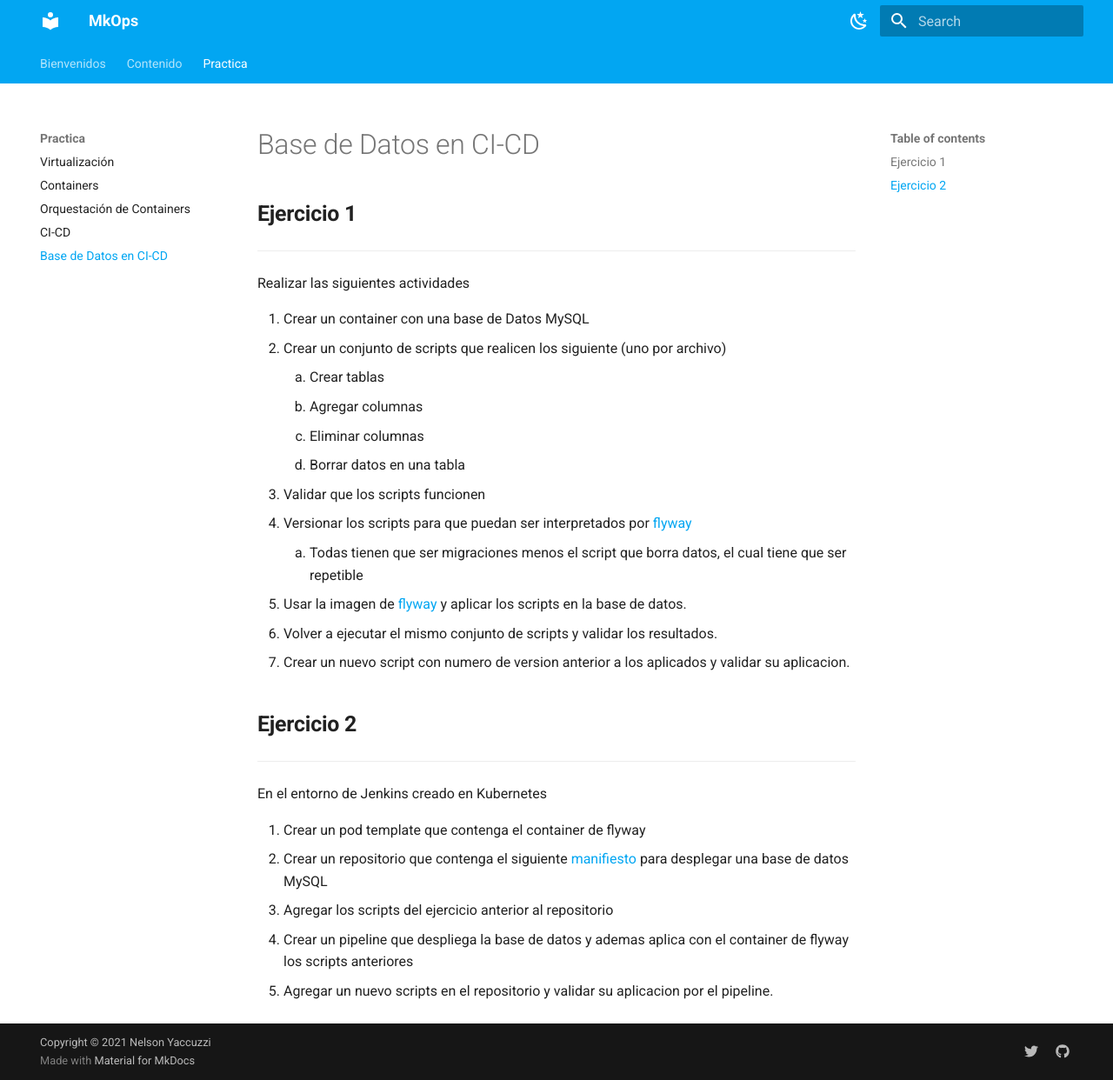
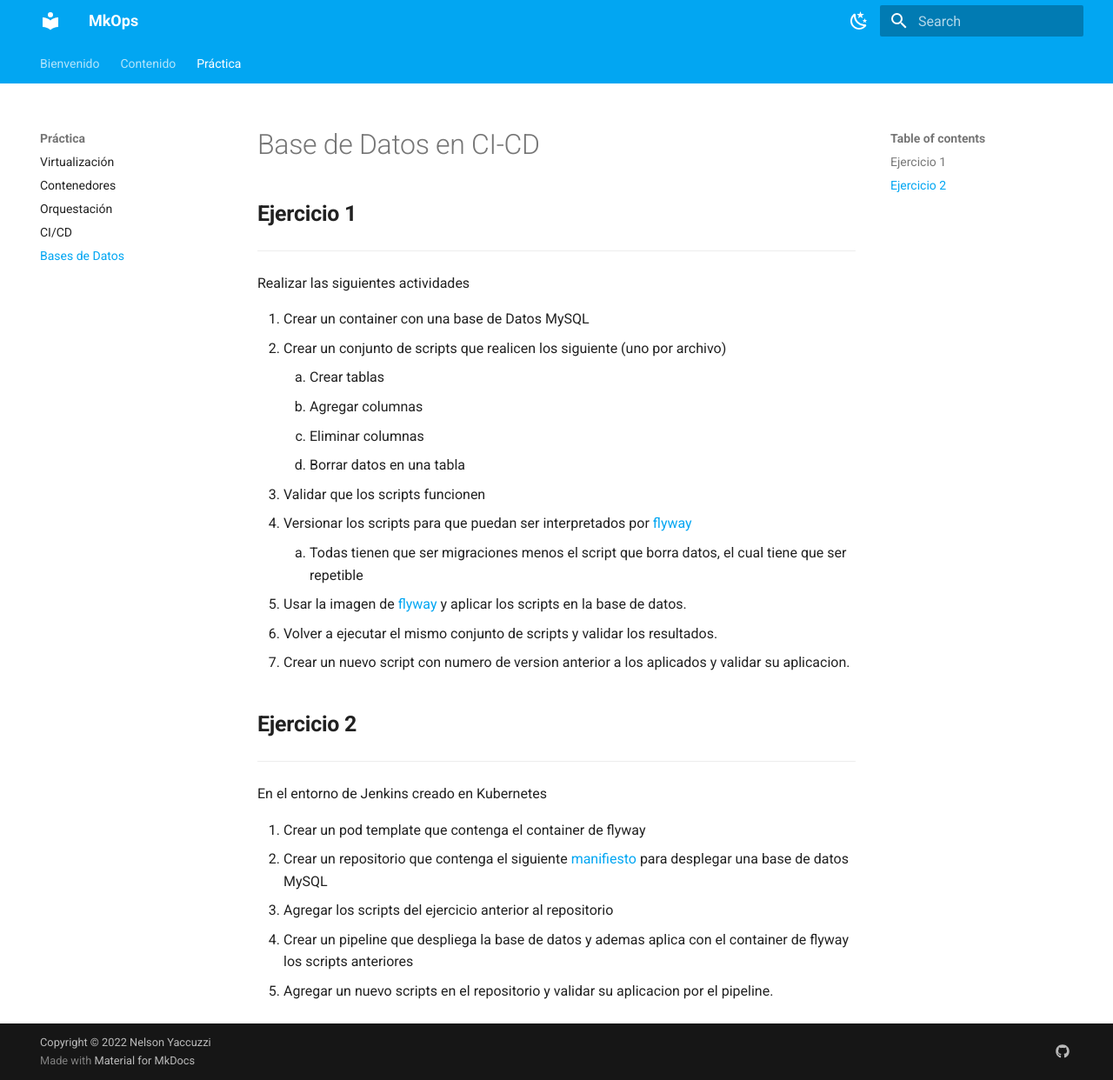
Before and after one commit to nelsonyaccuzzi/mkops, an MkDocs documentation site: the page built from docs/practica/dbs.md, in a window 1280 px wide and 1242 px high. Shown: the whole window at 87% size. Built offline with MkDocs 1.6.1 and Material for MkDocs 9.7.7, drawn with Linux system fonts in a browser that asks for light colours.

Commit message:
upgrade de version y reorganizacion

```diff
--- a/.travis.yml
+++ b/.travis.yml
@@ -1,7 +1,7 @@
 language: python
 install:
 - pip install importlib-metadata --upgrade
-- pip install mkdocs-material==7.1.0
+- pip install mkdocs-material==8.5.1
 script:
 - mkdocs build --verbose --clean --strict
 deploy:
--- a/mkdocs.yml
+++ b/mkdocs.yml
@@ -1,21 +1,22 @@
 site_name: MkOps
+
 theme:
   name: material
   palette:
     # Light mode
-    - deep purple: "(prefers-color-scheme: light)"
-      scheme: default
+    - scheme: default
       primary: light-blue
       accent: indigo
+      media: "(prefers-color-scheme: light)"
       toggle:
         icon: material/weather-night
         name: Switch to dark mode
 
     # Dark mode
-    - media: "(prefers-color-scheme: dark)"
-      scheme: slate
+    - scheme: slate
       primary: light-blue
       accent: blue
+      media: "(prefers-color-scheme: dark)"
       toggle:
         icon: material/weather-sunny
         name: Switch to light mode
@@ -24,14 +25,22 @@ theme:
   features:
     - navigation.tabs
     - navigation.expand
+
+nav:
+  - Bienvenido: index.md
+  - Contenido: contenido.md
+  - Práctica:
+    - Virtualización: practica/virtualization.md
+    - Contenedores: practica/containers.md
+    - Orquestación: practica/orquestation.md
+    - CI/CD: practica/ci-cd.md
+    - Bases de Datos: practica/dbs.md
+
 plugins:
   - search
-copyright: Copyright &copy; 2021 Nelson Yaccuzzi
+copyright: Copyright &copy; 2022 Nelson Yaccuzzi
 extra:
   social:
-    - icon: fontawesome/brands/twitter
-      link: https://twitter.com/nelsonyaccuzzi
-      name: nelsonyaccuzzi on Twitter
     - icon: fontawesome/brands/github
-      link: https://github.com/nelsonyaccuzzi
+      link: https://github.com/nelsonyaccuzzi/mkops
       name: nelsonyaccuzzi on GitHub
```
Also changed, not shown: docs/practica/ci-cd.md (renamed from docs/practica/4. ci-cd.md), docs/practica/containers.md (renamed from docs/practica/2. containers.md), docs/practica/dbs.md (renamed from docs/practica/5. dbs.md), docs/practica/orquestation.md (renamed from docs/practica/3. orquestation.md), docs/practica/virtualization.md (renamed from docs/practica/1. virtualizacion.md).
